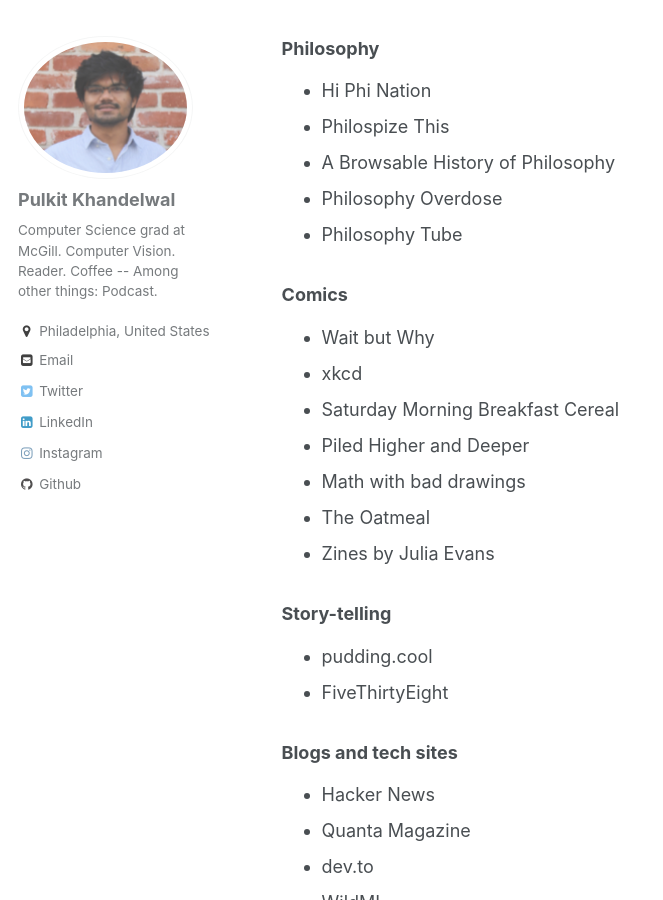
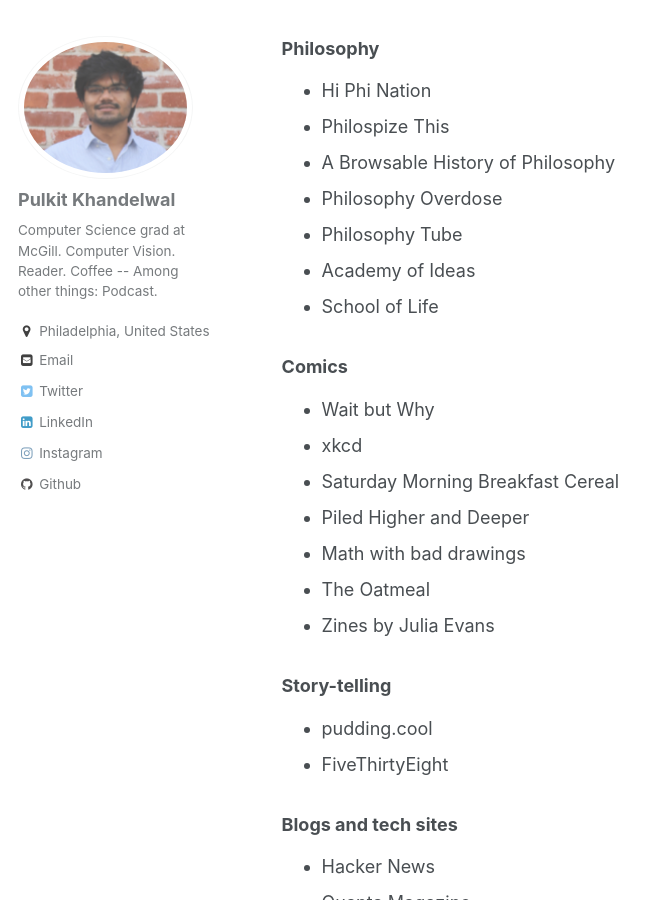
Before and after one commit to Pulkit-Khandelwal/pulkit-khandelwal.github.io, a Jekyll site: the page built from _pages/websites.md, in a window 1280 px wide and 900 px high, scrolled down 751 px. Shown: the whole window, without its empty margins (0-663 px from the left). Built offline with Jekyll 4.4.1, drawn with Linux system fonts in a browser that asks for light colours.

Commit message:
Update websites.md

```diff
--- a/_pages/websites.md
+++ b/_pages/websites.md
@@ -30,6 +30,8 @@
 * [A Browsable History of Philosophy](https://www.denizcemonduygu.com/philo/browse/)
 * Philosophy Overdose
 * Philosophy Tube
+* Academy of Ideas
+* School of Life
 
 ### Comics
 * Wait but Why
```
Also changed, not shown: other parts of _pages/websites.md (+0 -1 lines).
